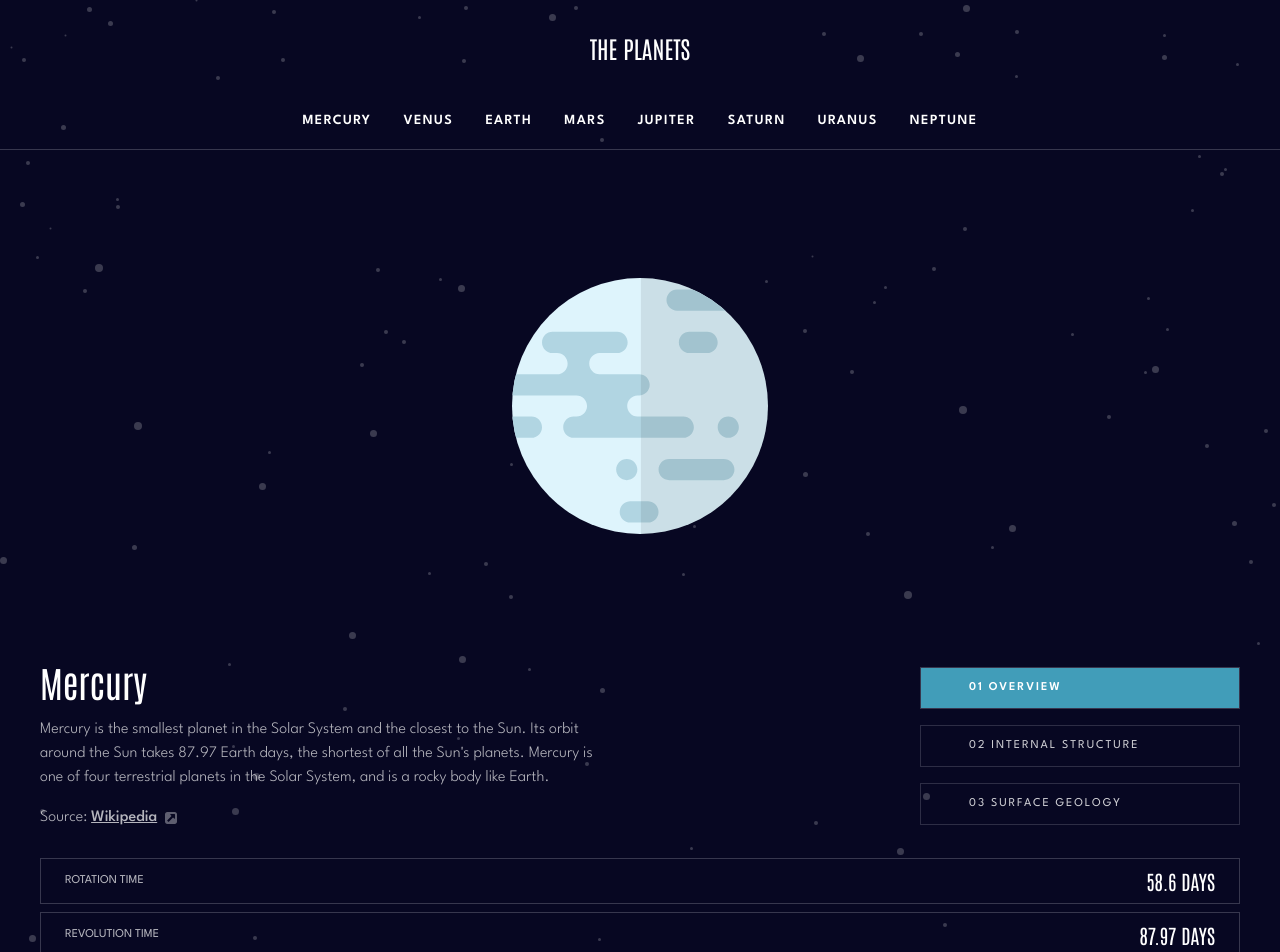
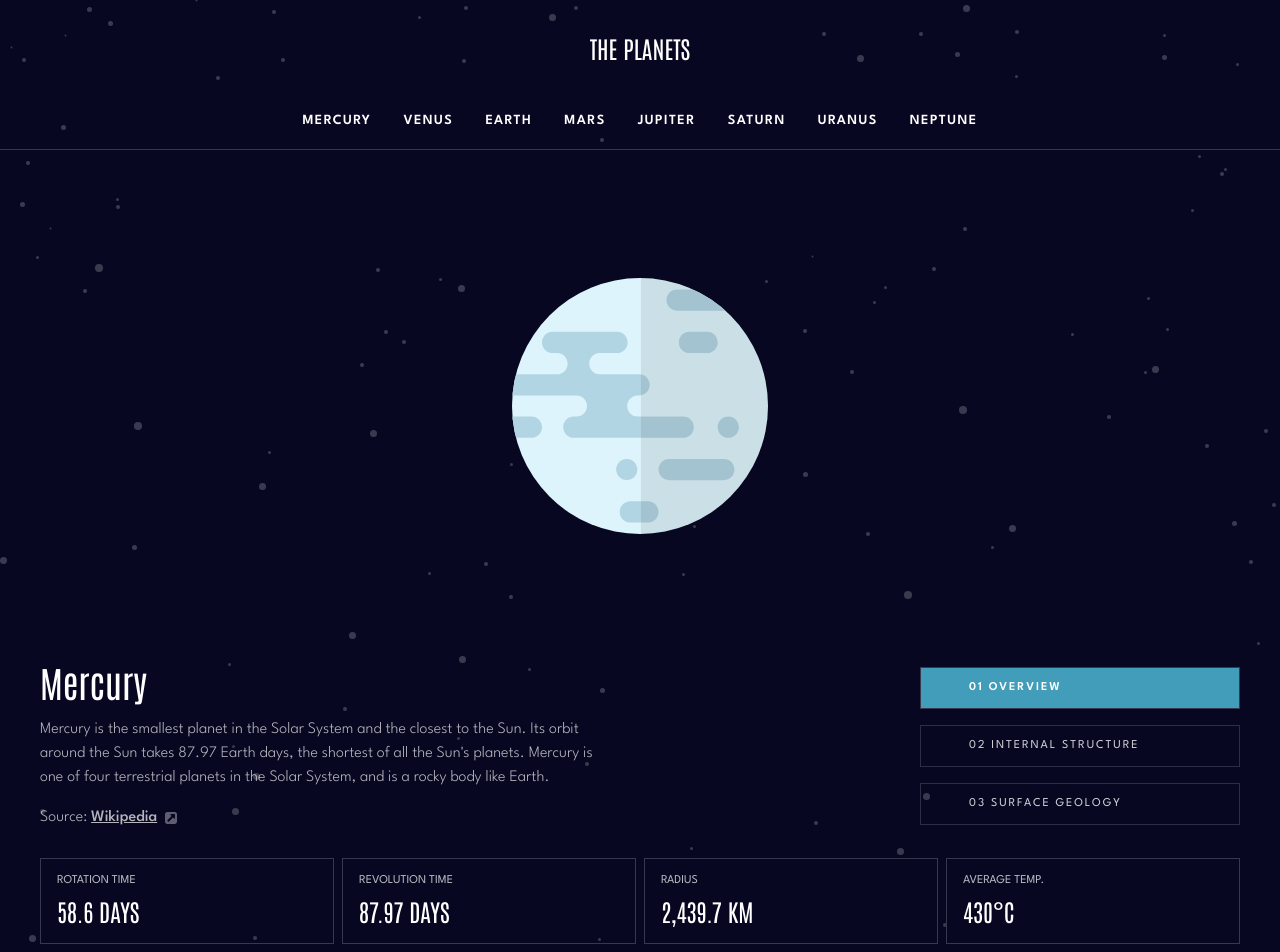
Before and after one commit to jjalbuenacabuyao/planet-facts, a Next.js app: page / in a window 1280 px wide. Shown: the top 952 px of the page. Built offline with nearby package versions, Linux system fonts and the light colour scheme.

Commit message:
adjust spacing in tablet

```diff
--- a/src/app/components/PlanetInfoContainer.tsx
+++ b/src/app/components/PlanetInfoContainer.tsx
@@ -11,9 +11,9 @@ interface Props {
 
 const PlanetInfoContainer = ({title, value}: Props) => {
   return (
-    <li className="flex items-center px-6 py-3 justify-between border border-gray uppercase">
+    <li className="flex items-center px-6 py-3 justify-between border border-gray uppercase md:flex-col md:flex-1 md:items-start md:gap-2 md:p-4">
       <h2 className="opacity-70 text-xs leading-none">{title}</h2>
-      <span className={`${antonio.className} text-xl leading-none`}>{value}</span>
+      <span className={`${antonio.className} text-xl leading-none md:text-2xl`}>{value}</span>
     </li>
   )
 }
--- a/src/app/components/PlanetInformation.tsx
+++ b/src/app/components/PlanetInformation.tsx
@@ -9,7 +9,7 @@ const PlanetInformation = () => {
   const planetInfo = ["Rotation Time", "Revolution Time", "Radius", "Average Temp."];
 
   return (
-    <ul className="px-6 md:px-10 flex flex-col gap-2 mt-7 mb-12 md:col-span-2">
+    <ul className="px-6 md:px-10 flex flex-col gap-2 mt-7 mb-12 md:col-span-2 md:flex-row">
       {planetInfo.map((item, index) => (
         <PlanetInfoContainer key={item} title={item} value={infoValues[index]} />
       ))}
```
